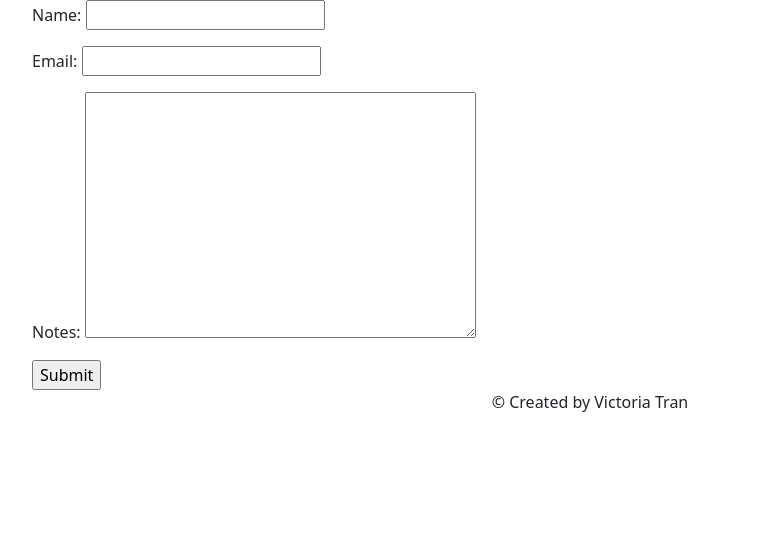
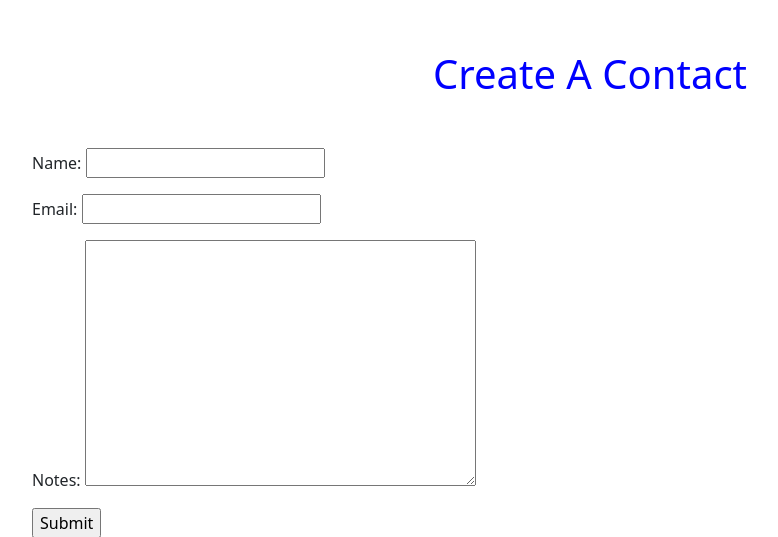
Before and after one commit to VictoriaaTran/Contact-Management, a Django app: page /create/ in a window 1280 px wide. Shown: the top 537 px of the page, without its empty margins (50-828 px from the left). Run offline with Django 4.2, Linux system fonts and the light colour scheme; some libraries are stand-ins or nearby versions.

Commit message:
fix template style

```diff
--- a/contacts/templates/contacts/contact_form.html
+++ b/contacts/templates/contacts/contact_form.html
@@ -1,7 +1,7 @@
 {% extends 'base.html' %}
 
 {% block content %}
-
+<h1>Create A Contact</h1>
 <form method="post">
     <!-- generate cross reference -->
     {% csrf_token %}
--- a/templates/base.html
+++ b/templates/base.html
@@ -18,7 +18,15 @@
         text-align: center;
 
     }
+    h1{
+
+        text-align: center;
+        margin: 50px;
+        color: blue;
+
+    }
 </style>
+
 <body>
     <div class="container">
         {% block content %}
```
Also changed, not shown: contacts/templates/contacts/contact_list.html (+0 -7 lines), db.sqlite3.
